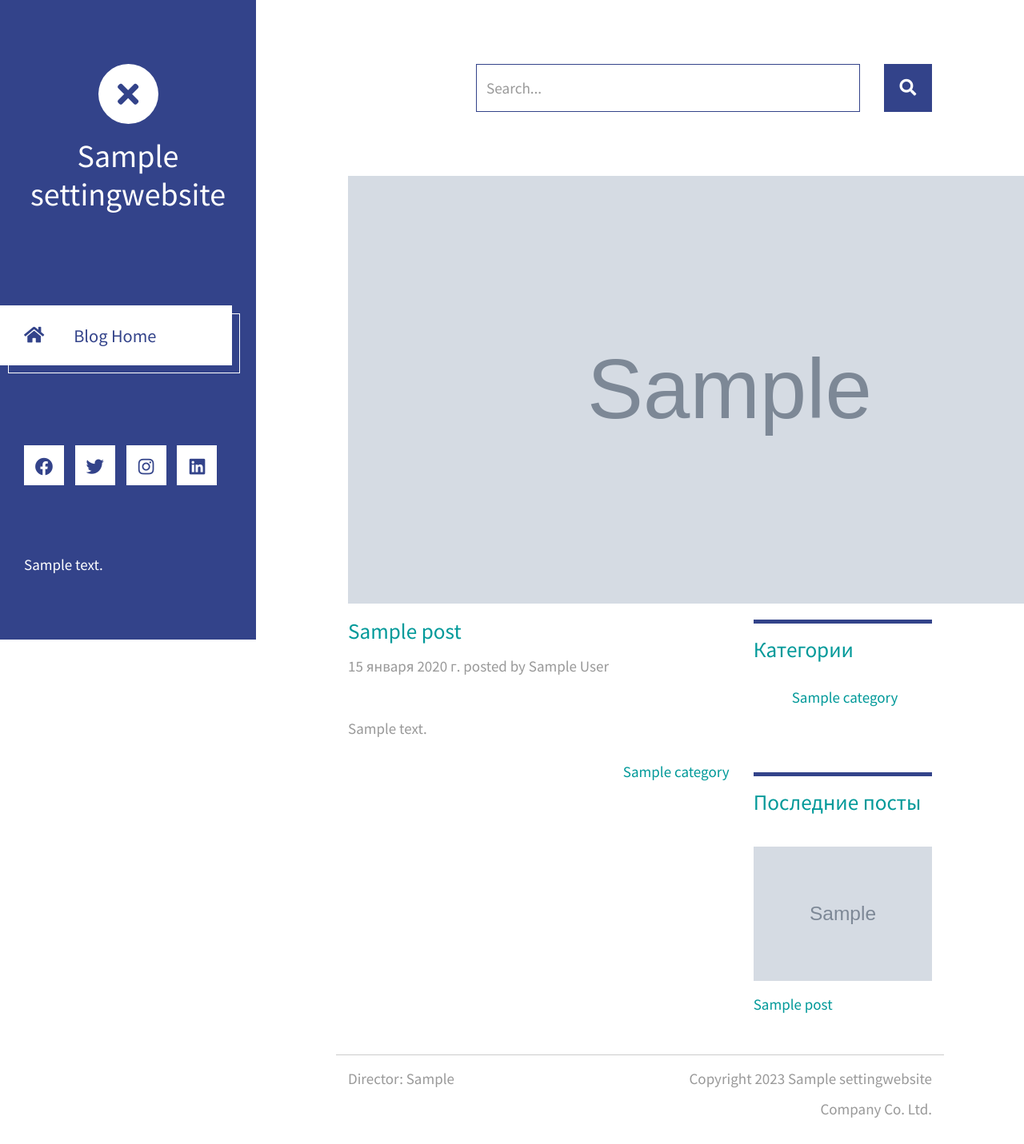
After one commit to Deissei/DjangoBlog, a Django app: page /posts/1 in a window 1280 px wide. The commit adds this page. Shown: the whole page at 80% size. Run offline with Django 4.2, Linux system fonts and the light colour scheme; tables that the repository leaves empty hold one stand-in row (values such as "Sample post"); grey boxes marked "Sample" are stand-in pictures; some libraries are stand-ins or nearby versions.

Commit message:
add detail_post, jinja templates, post.html

```diff
--- a/blog/models.py
+++ b/blog/models.py
@@ -42,6 +42,10 @@ class Post(models.Model):
         return f"{self.title}"
 
 
+    class Meta:
+        ordering = ("-created_at", )
+
+
 class SettingWebsite(models.Model):
     title = models.CharField(
         max_length=10,
--- a/blog/urls.py
+++ b/blog/urls.py
@@ -1,7 +1,8 @@
 from django.urls import path
-from .views import create_post, homepage
+from .views import create_post, homepage, detail_post
 
 urlpatterns = [
     path('', homepage, name="homepage"),
     path('create_post/', create_post, name="create_post"),
+    path('posts/<int:post_id>', detail_post, name="detail_post"),
 ]
--- a/blog/views.py
+++ b/blog/views.py
@@ -26,7 +26,7 @@ def create_post(request):
 
 
 def homepage(request):
-    posts = Post.objects.all() # Из нашей моделки возьми все объекты
+    posts = Post.objects.all()[::-1] # Из нашей моделки возьми все объекты
 
     try:
         settings = SettingWebsite.objects.get(id=1)
@@ -34,3 +34,18 @@ def homepage(request):
         return render(request, "index.html", locals())
 
     return render(request, "index.html", locals())
+
+
+def detail_post(request, post_id):
+    try:
+        settings = SettingWebsite.objects.get(id=1)
+    except SettingWebsite.DoesNotExist:
+        return render(request, "post.html", locals())
+
+    post = Post.objects.get(id=post_id)
+
+    categories = Category.objects.all()
+
+    new_post = Post.objects.all()[::-1][:3]
+
+    return render(request, "post.html", locals())
--- a/static/css/templatemo-xtra-blog.css
+++ b/static/css/templatemo-xtra-blog.css
@@ -5,6 +5,10 @@ TemplateMo 553 Xtra Blog
 https://templatemo.com/tm-553-xtra-blog
 
 */
+:root {
+    --zaki-color: rgb(51, 67, 138);
+}
+
 
 html { overflow-x: hidden; }
 
@@ -28,7 +32,8 @@ hr {
 .form-control::placeholder { color: #999; }
 
 .tm-header {
-    background-color: #0CC;
+    background-color: var(--zaki-color);
+    /* //var(--zaki-color) */
     color: white;
 
     position: fixed;
@@ -69,7 +74,7 @@ hr {
     justify-content: center;
 }
 
-.tm-site-logo i { color: #0CC; }
+.tm-site-logo i { color: var(--zaki-color); }
 
 .tm-main {
     margin-left: 400px;
@@ -105,7 +110,7 @@ hr {
 .tm-nav-item:hover .tm-nav-link,
 .tm-nav-item.active .tm-nav-link
  {
-    color: #0CC;
+    color: var(--zaki-color);
     background-color: white;
     text-decoration: none;
 }
@@ -148,7 +153,7 @@ ul {
 }
 
 .tm-social-icon {
-    color: #0CC;
+    color: var(--zaki-color);
     transition: all 0.3s ease;
 }
 
@@ -170,7 +175,7 @@ ul {
     width: 480px;
     margin-right: 30px;
     border-radius: 0;
-    border-color: #0CC;
+    border-color: var(--zaki-color);
     font-size: 1.2rem;
 }
 
@@ -178,7 +183,7 @@ ul {
     width: 60px;
     height: 60px;
     border: none;
-    background-color: #0CC;
+    background-color: var(--zaki-color);
     transition: all 0.3s ease;
 }
 
@@ -231,7 +236,7 @@ ul {
 .tm-new-badge {
     top: 25px;
     right: -10px;
-    background-color: #0CC;
+    background-color: var(--zaki-color);
     color: white;
     padding: 5px 20px;
 }
@@ -246,7 +251,7 @@ ul {
     color: #999;
 }
 
-.tm-post-link:hover .tm-post-title { color: #0CC; }
+.tm-post-link:hover .tm-post-title { color: var(--zaki-color); }
 
 .tm-btn {
     display: inline-block;
@@ -256,7 +261,7 @@ ul {
 }
 
 .tm-btn-primary {
-    background-color: #0CC;
+    background-color: var(--zaki-color);
     color: white;
     padding: 8px 43px;
     border: none;
@@ -289,7 +294,7 @@ ul {
 
 .tm-paging-item .tm-paging-link:hover,
 .tm-paging-item.active .tm-paging-link {
-    background-color: #0CC;
+    background-color: var(--zaki-color);
     color: white;
 }
 
@@ -299,7 +304,7 @@ ul {
     cursor: not-allowed;
 }
 
-.tm-external-link { color: #0CC; }
+.tm-external-link { color: var(--zaki-color); }
 .tm-external-link:hover { color: #09b6b6; }
 
 .tm-paging-wrapper {
@@ -319,7 +324,7 @@ ul {
 .tm-copyright { text-align: right; }
 
 /* Single Post page */
-hr.tm-hr-primary { border-top: 5px solid #0CC; }
+hr.tm-hr-primary { border-top: 5px solid var(--zaki-color); }
 
 video {
     width: 100%;
@@ -340,7 +345,7 @@ video {
 
 .form-control {
     height: 45px;
-    border-color: #0CC;
+    border-color: var(--zaki-color);
     border-radius: 0;
 }
 
@@ -403,7 +408,7 @@ a:hover figcaption { color: #056767; }
 .tm-social-links li a {
     display: block;
     color: white;
-    background-color: #0CC;
+    background-color: var(--zaki-color);
     width: 45px;
     height: 45px;
     margin-right: 15px;
--- /dev/null
+++ b/templates/base/base.html
@@ -0,0 +1,37 @@
+<!DOCTYPE html>
+{% load static %}
+<html lang="en">
+<head>
+	<meta charset="UTF-8">
+	<meta name="viewport" content="width=device-width, initial-scale=1.0">
+	<title>{{ settings.title }}</title>
+	<link rel="stylesheet" href="{% static "fontawesome/css/all.min.css" %}"> <!-- https://fontawesome.com/ -->
+	<link href="https://fonts.googleapis.com/css2?family=Source+Sans+Pro&display=swap" rel="stylesheet"> <!-- https://fonts.google.com/ -->
+    <link href="{% static "css/bootstrap.min.css" %}" rel="stylesheet">
+    <link href="{% static "css/templatemo-xtra-blog.css" %}" rel="stylesheet">
+<!--
+
+TemplateMo 553 Xtra Blog
+
+https://templatemo.com/tm-553-xtra-blog
+
+-->
+</head>
+<body>
+
+	{% include "base/header.html" %}
+
+    <div class="container-fluid">
+        <main class="tm-main">
+
+            {% block "content" %}
+            {% endblock "content" %}
+
+            {% include "base/footer.html" %}
+
+        </main>
+    </div>
+    <script src="{% static 'js/jquery.min.js' %}"></script>
+    <script src="{% static 'js/templatemo-script.js' %}"></script>
+</body>
+</html>
--- /dev/null
+++ b/templates/base/footer.html
@@ -0,0 +1,9 @@
+<footer class="row tm-row">
+    <hr class="col-12">
+    <div class="col-md-6 col-12 tm-color-gray">
+        Director: <a rel="nofollow" target="_parent" class="tm-external-link">{{ settings.director }}</a>
+    </div>
+    <div class="col-md-6 col-12 tm-color-gray tm-copyright">
+        Copyright 2023 {{ settings.title }} Company Co. Ltd.
+    </div>
+</footer>
--- /dev/null
+++ b/templates/base/header.html
@@ -0,0 +1,57 @@
+<header class="tm-header" id="tm-header">
+    <div class="tm-header-wrapper">
+        <button class="navbar-toggler" type="button" aria-label="Toggle navigation">
+            <i class="fas fa-bars"></i>
+        </button>
+        <div class="tm-site-header">
+            <div class="mb-3 mx-auto tm-site-logo"><i class="fas fa-times fa-2x"></i></div>
+            <h1 class="text-center">{{ settings.title }}</h1>
+        </div>
+        <nav class="tm-nav" id="tm-nav">
+            <ul>
+                <li class="tm-nav-item active"><a href="{% url 'homepage' %}" class="tm-nav-link">
+                    <i class="fas fa-home"></i>
+                    Blog Home
+                </a></li>
+            </ul>
+        </nav>
+        <div class="tm-mb-65">
+
+
+            {% if settings.facebook_url %}
+            <a rel="nofollow" href="{{ settings.facebook_url }}" class="tm-social-link">
+                <i class="fab fa-facebook tm-social-icon"></i>
+            </a>
+            {% else %}
+            {% endif %}
+
+
+            {% if settings.twitter_url %}
+            <a href="{{ twitter_url }}" class="tm-social-link">
+                <i class="fab fa-twitter tm-social-icon"></i>
+            </a>
+            {% else %}
+            {% endif %}
+
+
+            {% if settings.instagram_url %}
+            <a href="{{ settings.instagram_url }}" class="tm-social-link">
+                <i class="fab fa-instagram tm-social-icon"></i>
+            </a>
+            {% else %}
+            {% endif %}
+
+
+            {% if settings.linkendin_url %}
+            <a href="https://linkedin.com" class="tm-social-link">
+                <i class="fab fa-linkedin tm-social-icon"></i>
+            </a>
+            {% else %}
+            {% endif %}
+
+        </div>
+        <p class="tm-mb-80 pr-5 text-white">
+            {{ settings.description }}
+        </p>
+    </div>
+</header>
--- /dev/null
+++ b/templates/post.html
@@ -0,0 +1,112 @@
+{% extends "base/base.html" %}
+
+
+{% block "content" %}
+    <!-- Search form -->
+    <div class="row tm-row">
+        <div class="col-12">
+            <form method="GET" class="form-inline tm-mb-80 tm-search-form">
+                <input class="form-control tm-search-input" name="query" type="text" placeholder="Search..." aria-label="Search">
+                <button class="tm-search-button" type="submit">
+                    <i class="fas fa-search tm-search-icon" aria-hidden="true"></i>
+                </button>
+            </form>
+        </div>
+    </div>
+
+    <div class="row tm-row">
+        <div class="col-12" style="padding-bottom: 10px;">
+            <img width="954" height="535" src="{{ post.image.url }}">
+            </img>
+        </div>
+    </div>
+    <div class="row tm-row">
+        <div class="col-lg-8 tm-post-col">
+            <div class="tm-post-full">
+                <div class="mb-4">
+                    <h2 class="pt-2 tm-color-primary tm-post-title">{{ post.title }}</h2>
+                    <p class="tm-mb-40">{{ post.created_at }} posted by {{ post.author }}</p>
+                    <p>
+                        {{ post.description }}
+                    </p>
+                    <span class="d-block text-right tm-color-primary">{{ post.category.title }}</span>
+                </div>
+
+                <!-- Comments
+                <div>
+                    <h2 class="tm-color-primary tm-post-title">Comments</h2>
+                    <hr class="tm-hr-primary tm-mb-45">
+                    <div class="tm-comment tm-mb-45">
+                        <figure class="tm-comment-figure">
+                            <img src="img/comment-1.jpg" alt="Image" class="mb-2 rounded-circle img-thumbnail">
+                            <figcaption class="tm-color-primary text-center">Mark Sonny</figcaption>
+                        </figure>
+                        <div>
+                            <p>
+                                Praesent aliquam ex vel lectus ornare tritique. Nunc et eros
+                                quis enim feugiat tincidunt et vitae dui. Nullam consectetur
+                                justo ac ex laoreet rhoncus. Nunc id leo pretium, faucibus
+                                sapien vel, euismod turpis.
+                            </p>
+                            <div class="d-flex justify-content-between">
+                                <a href="#" class="tm-color-primary">REPLY</a>
+                                <span class="tm-color-primary">June 14, 2020</span>
+                            </div>
+                        </div>
+                    </div>
+                    <div class="tm-comment-reply tm-mb-45">
+                        <hr>
+                        <div class="tm-comment">
+                            <figure class="tm-comment-figure">
+                                <img src="img/comment-2.jpg" alt="Image" class="mb-2 rounded-circle img-thumbnail">
+                                <figcaption class="tm-color-primary text-center">Jewel Soft</figcaption>
+                            </figure>
+                            <p>
+                                Nunc et eros quis enim feugiat tincidunt et vitae dui.
+                                Nullam consectetur justo ac ex laoreet rhoncus. Nunc
+                                id leo pretium, faucibus sapien vel, euismod turpis.
+                            </p>
+                        </div>
+                        <span class="d-block text-right tm-color-primary">June 21, 2020</span>
+                    </div>
+                    <form action="" class="mb-5 tm-comment-form">
+                        <h2 class="tm-color-primary tm-post-title mb-4">Your comment</h2>
+                        <div class="mb-4">
+                            <input class="form-control" name="name" type="text">
+                        </div>
+                        <div class="mb-4">
+                            <input class="form-control" name="email" type="text">
+                        </div>
+                        <div class="mb-4">
+                            <textarea class="form-control" name="message" rows="6"></textarea>
+                        </div>
+                        <div class="text-right">
+                            <button class="tm-btn tm-btn-primary tm-btn-small">Submit</button>
+                        </div>
+                    </form>
+                </div> -->
+            </div>
+        </div>
+        <aside class="col-lg-4 tm-aside-col">
+            <div class="tm-post-sidebar">
+                <hr class="mb-3 tm-hr-primary">
+                <h2 class="mb-4 tm-post-title tm-color-primary">Категории</h2>
+                <ul class="tm-mb-75 pl-5 tm-category-list">
+                    {% for category in categories %}
+                    <li><a href="#" class="tm-color-primary">{{ category.title }}</a></li>
+                    {% endfor %}
+                </ul>
+                <hr class="mb-3 tm-hr-primary">
+                <h2 class="tm-mb-40 tm-post-title tm-color-primary">Последние посты</h2>
+                {% for newpo in new_post %}
+                <a href="{% url "detail_post" newpo.id %}" class="d-block tm-mb-40">
+                    <figure>
+                        <img src="{{ newpo.image.url }}" alt="Image" class="mb-3 img-fluid">
+                        <figcaption class="tm-color-primary">{{ newpo.title }}</figcaption>
+                    </figure>
+                </a>
+                {% endfor %}
+            </div>
+        </aside>
+    </div>
+{% endblock "content" %}
```
Also changed, not shown: templates/index.html (+4 -94 lines), blog/migrations/0005_alter_post_options.py (added).
